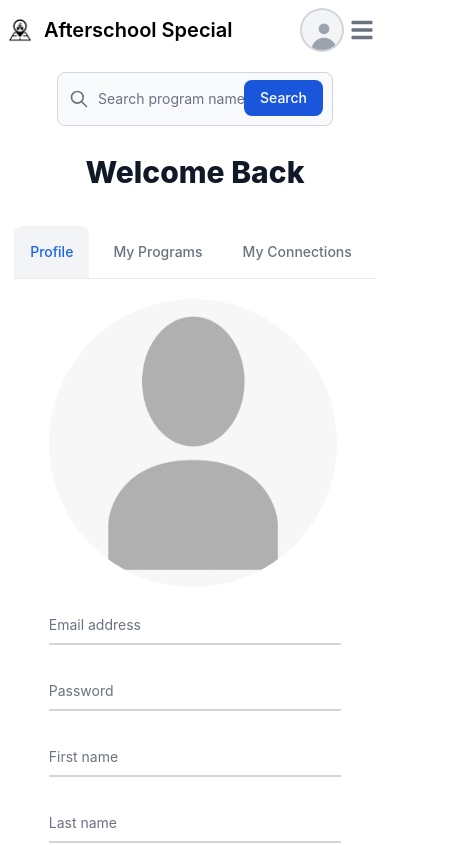
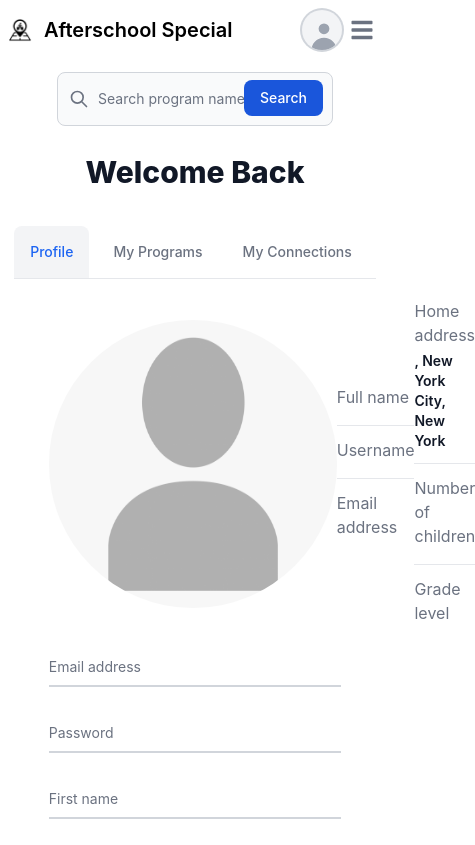
Before and after one commit to btdavis300/after-school-special, a React (Create React App) app in the folder client/: page /profile in a window 390 px wide. Shown: the top 845 px of the page, 475 px wide, since content can reach past the window. Built offline with nearby package versions, Linux system fonts and the light colour scheme; no server answers.

Commit message:
Displayed user data onto profile page. Responsive Design needs work

```diff
--- a/client/src/App.js
+++ b/client/src/App.js
@@ -26,6 +26,7 @@ function App() {
       )
   }, [loggedIn]);
 
+  console.log(currentUser)
 
   return (
     <BrowserRouter>
@@ -41,7 +42,10 @@ function App() {
           <Route path="/signup">
             <Signup
               setCurrentUser={setCurrentUser}
-              setLoggedIn={setLoggedIn} />
+              setLoggedIn={setLoggedIn}
+              setVisible={setVisible}
+              visible={visible}
+            />
           </Route>
           <Route path="/login">
             <Login
--- a/client/src/components/Login.js
+++ b/client/src/components/Login.js
@@ -29,7 +29,7 @@ function Login({ visible, setVisible, setCurrentUser, setLoggedIn }) {
                 res.json().then((formData) => {
                     setCurrentUser(formData);
                     setLoggedIn(formData)
-                    history.push('/')
+                    history.push('/profile')
                 });
             } else {
                 res.json().then((errors) => {
--- a/client/src/components/NavBar.js
+++ b/client/src/components/NavBar.js
@@ -100,7 +100,7 @@ function NavBar({ loggedIn, currentUser, setCurrentUser, setLoggedIn, visible, s
                     >
                         Home
                     </Navbar.Link>
-                    <Navbar.Link href="/navbars">
+                    <Navbar.Link href="/programs">
                         Programs
                     </Navbar.Link>
                     <Navbar.Link href="/navbars">
--- a/client/src/components/ProfileCard.js
+++ b/client/src/components/ProfileCard.js
@@ -5,8 +5,40 @@ import profPic from '../assets/prof-pic-ph.png'
 function ProfileCard({ currentUser }) {
     return (
         <div class='w-3/4'>
-            <img class="w-72 h-72 rounded-full " src={profPic} alt="profile picture" />
+            <div class='flex flex-row justify-between items-center'>
+                <img class="w-72 h-72 rounded-full " src={profPic} alt="profile picture" />
 
+                <dl class="max-w-md text-gray-900 divide-y divide-gray-200 dark:text-white dark:divide-gray-700">
+                    <div class="flex flex-col pb-3">
+                        <dt class="mb-1 text-gray-500 md:text-sm dark:text-gray-400">Full name</dt>
+                        <dd class="text-sm font-semibold">{currentUser.first_name} {currentUser.last_name}</dd>
+                    </div>
+                    <div class="flex flex-col py-3">
+                        <dt class="mb-1 text-gray-500 md:text-sm dark:text-gray-400">Username</dt>
+                        <dd class="text-sm font-semibold">{currentUser.username}</dd>
+                    </div>
+                    <div class="flex flex-col pt-3">
+                        <dt class="mb-1 text-gray-500 md:text-sm dark:text-gray-400">Email address</dt>
+                        <dd class="text-sm font-semibold">{currentUser.email}</dd>
+                    </div>
+                </dl>
+
+                <dl class="max-w-md text-gray-900 divide-y divide-gray-200 dark:text-white dark:divide-gray-700">
+                    <div class="flex flex-col pb-3">
+                        <dt class="mb-1 text-gray-500 md:text-sm dark:text-gray-400">Home address</dt>
+                        <dd class="text-sm font-semibold">{currentUser.address} {currentUser.zipcode}, New York City, New York</dd>
+                    </div>
+                    <div class="flex flex-col py-3">
+                        <dt class="mb-1 text-gray-500 md:text-sm dark:text-gray-400">Number of children</dt>
+                        <dd class="text-sm font-semibold">{currentUser.children_quantity}</dd>
+                    </div>
+                    <div class="flex flex-col pt-3">
+                        <dt class="mb-1 text-gray-500 md:text-sm dark:text-gray-400">Grade level</dt>
+                        <dd class="text-sm font-semibold">{currentUser.grade_level}</dd>
+                    </div>
+                </dl>
+
+            </div>
             <form class='pt-4 pb-10'>
                 <div class="relative z-0 mb-6 w-full group">
                     <input type="email" name="floating_email" id="floating_email" class="block py-2.5 px-0 w-full text-sm text-gray-900 bg-transparent border-0 border-b-2 border-gray-300 appearance-none dark:text-white dark:border-gray-600 dark:focus:border-blue-500 focus:outline-none focus:ring-0 focus:border-blue-600 peer" placeholder=" " required="" />
--- a/client/src/components/Signup.js
+++ b/client/src/components/Signup.js
@@ -2,9 +2,8 @@ import React, { useState } from 'react'
 import { useHistory } from 'react-router-dom'
 import { Modal, Label, TextInput, Button, Checkbox } from 'flowbite-react'
 
-function Signup({ setCurrentUser, setLoggedIn }) {
+function Signup({ setCurrentUser, setLoggedIn, setVisible, visible }) {
     const history = useHistory()
-    const [visible, setVisible] = useState(true)
     const [formData, setFormData] = useState({
         username: "",
         email: "",
@@ -31,7 +30,7 @@ function Signup({ setCurrentUser, setLoggedIn }) {
                 res.json().then((formData) => {
                     setCurrentUser(formData);
                     setLoggedIn(formData)
-                    history.push('/')
+                    history.push('/profile')
 
                 });
             } else {
```
